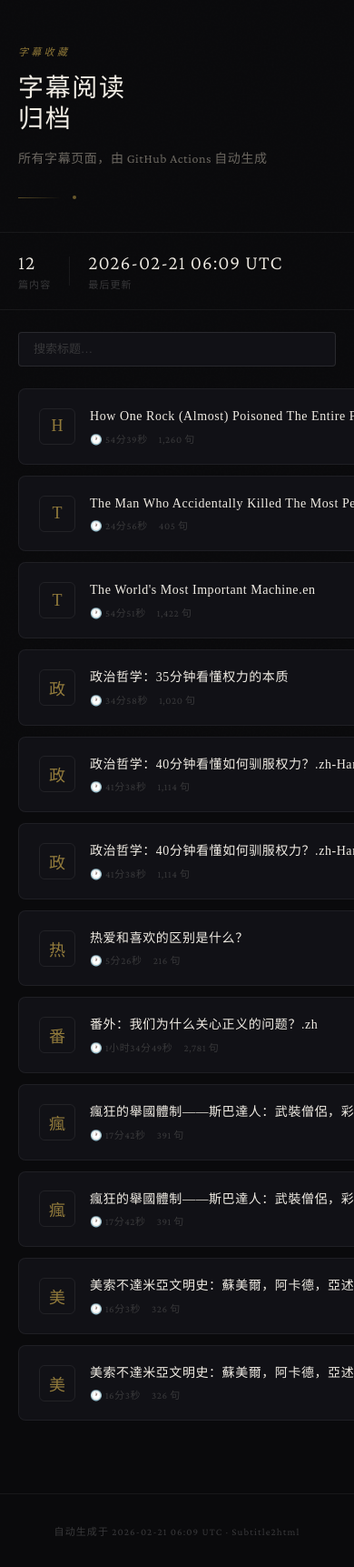
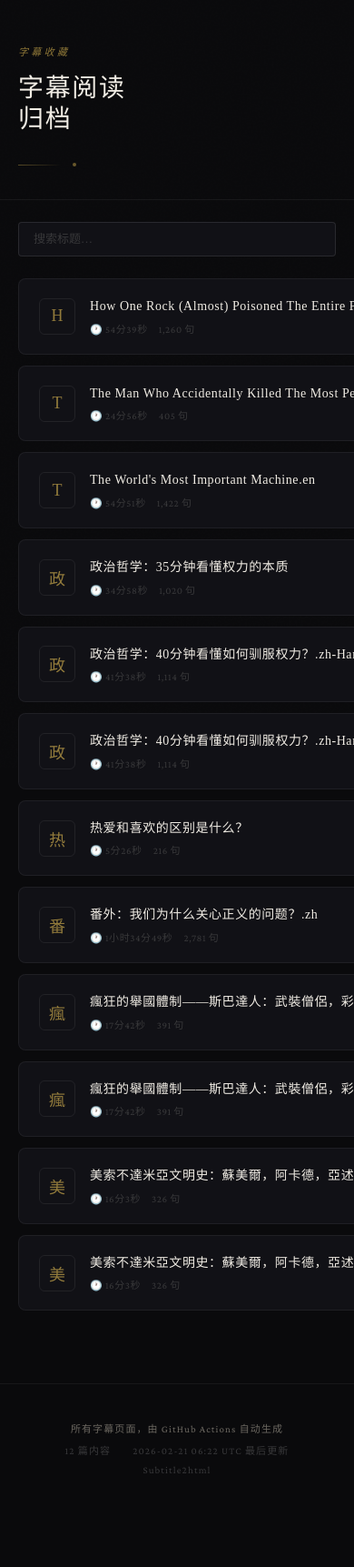
Before and after one commit to liuyu-2003-arch/Subtitle2html, a plain HTML site: page index.html in a window 390 px wide. Shown: the top 1723 px of the page at 91% size. After the commit the page ends 1662 px from the top, so only its background shows below. Drawn offline with nearby package versions, Linux system fonts and the light colour scheme.

Commit message:
Refactor index.html and build_subtitle.py to remove stats bar and enhance footer layout
- Removed the stats bar from the main interface and adjusted the grid layout to display one item per row.
- Updated the footer to include a description and metadata about the subtitle content, improving overall presentation.
- Adjusted styles for better responsiveness and visual consistency.

```diff
--- a/index.html
+++ b/index.html
@@ -45,19 +45,6 @@ body::before{content:'';position:fixed;inset:0;background-image:url("data:[embed
 .deco-line{width:48px;height:1px;background:linear-gradient(to right,var(--gold),transparent);opacity:.4;}
 .deco-dot{width:4px;height:4px;border-radius:50%;background:var(--gold);opacity:.5;}
 
-/* Stats bar */
-.statsbar{
-  position:relative;z-index:1;
-  max-width:1100px;margin:0 auto;
-  padding:20px 60px;
-  display:flex;gap:40px;align-items:center;
-  border-bottom:1px solid var(--border);
-}
-.stat{display:flex;flex-direction:column;gap:3px;}
-.stat-val{font-family:'Crimson Pro',serif;font-size:22px;font-weight:300;color:#f0ece4;letter-spacing:.04em;}
-.stat-label{font-family:'Crimson Pro',serif;font-size:11px;color:var(--text-mute);letter-spacing:.1em;}
-.stat-sep{width:1px;height:32px;background:var(--border);}
-
 /* Search */
 .search-wrap{
   position:relative;z-index:1;
@@ -75,13 +62,13 @@ body::before{content:'';position:fixed;inset:0;background-image:url("data:[embed
 .search-input::placeholder{color:var(--text-mute);}
 .search-input:focus{border-color:rgba(201,168,76,.4);}
 
-/* Grid */
+/* Grid - 一行展示一个网页 */
 .grid{
   position:relative;z-index:1;
   max-width:1100px;margin:0 auto;
   padding:0 60px 80px;
   display:grid;
-  grid-template-columns:repeat(auto-fill,minmax(300px,1fr));
+  grid-template-columns:1fr;
   gap:12px;
 }
 
@@ -142,24 +129,26 @@ body::before{content:'';position:fixed;inset:0;background-image:url("data:[embed
   color:var(--text-mute);font-style:italic;
 }
 
-/* Footer */
+/* Footer - 底部展示统计与说明 */
 footer{
   position:relative;z-index:1;
-  text-align:center;padding:32px;
+  text-align:center;padding:40px 32px;
   font-family:'Crimson Pro',serif;font-size:11px;
   color:var(--text-mute);letter-spacing:.1em;
   border-top:1px solid var(--border);
+  display:flex;flex-direction:column;gap:8px;align-items:center;
 }
+footer .footer-desc{color:var(--text-dim);}
+footer .footer-meta{display:flex;gap:24px;flex-wrap:wrap;justify-content:center;}
 
 /* Curtain */
 .curtain{position:fixed;inset:0;background:#000;z-index:9998;animation:cr 1s ease forwards .05s}
 @keyframes cr{to{opacity:0;pointer-events:none}}
 
 @media(max-width:768px){
-  .hero,.statsbar,.search-wrap,.grid{padding-left:20px;padding-right:20px;}
+  .hero,.search-wrap,.grid{padding-left:20px;padding-right:20px;}
   .hero{padding-top:48px;padding-bottom:36px;}
   .grid{grid-template-columns:1fr;}
-  .statsbar{gap:20px;flex-wrap:wrap;}
 }
 </style>
 </head>
@@ -169,22 +158,9 @@ footer{
 <div class="hero">
   <div class="hero-label">字幕收藏</div>
   <div class="hero-title">字幕阅读<br>归档</div>
-  <div class="hero-sub">所有字幕页面，由 GitHub Actions 自动生成</div>
   <div class="hero-deco">
     <div class="deco-line"></div>
     <div class="deco-dot"></div>
-  </div>
-</div>
-
-<div class="statsbar">
-  <div class="stat">
-    <div class="stat-val" id="totalPages">12</div>
-    <div class="stat-label">篇内容</div>
-  </div>
-  <div class="stat-sep"></div>
-  <div class="stat">
-    <div class="stat-val">2026-02-21 06:09 UTC</div>
-    <div class="stat-label">最后更新</div>
   </div>
 </div>
 
@@ -326,7 +302,14 @@ footer{
       <div class="card-arrow">→</div>
     </a></div>
 
-<footer>自动生成于 2026-02-21 06:09 UTC · Subtitle2html</footer>
+<footer>
+  <div class="footer-desc">所有字幕页面，由 GitHub Actions 自动生成</div>
+  <div class="footer-meta">
+    <span id="totalPages">12 篇内容</span>
+    <span>2026-02-21 06:22 UTC 最后更新</span>
+  </div>
+  <div>Subtitle2html</div>
+</footer>
 
 <script>
 function filterCards() {
@@ -336,7 +319,7 @@ function filterCards() {
     card.classList.toggle('hidden', q !== '' && !title.includes(q));
   });
   const visible = document.querySelectorAll('.card:not(.hidden)').length;
-  document.getElementById('totalPages').textContent = q ? visible : 12;
+  document.getElementById('totalPages').textContent = (q ? visible : 12) + ' 篇内容';
 }
 </script>
 </body>
```
Also changed, not shown: 1 other file.
